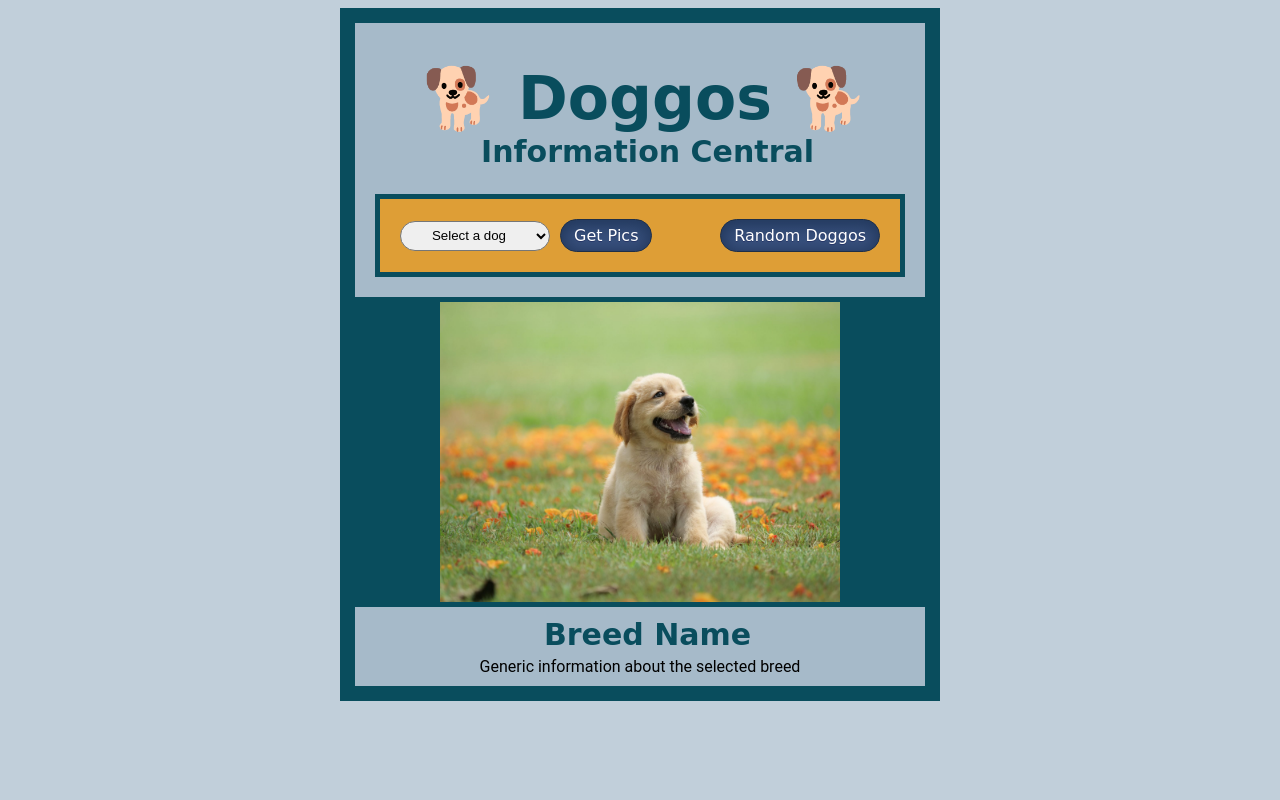
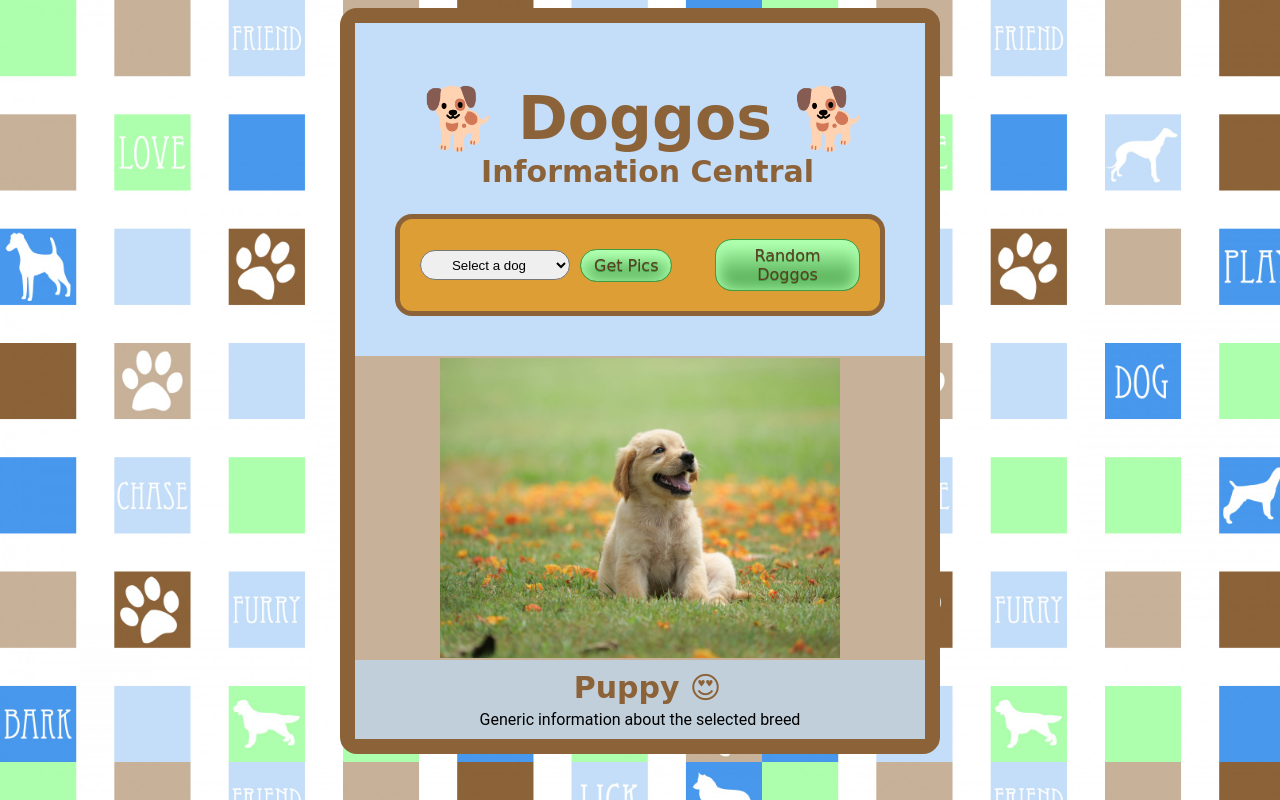
Before and after one commit to devami22/doggos-info-site, a plain HTML site: page index.html in a window 1280 px wide. Drawn offline with Linux system fonts and the light colour scheme; no server answers; a web font is replaced by a local one.

Commit message:
JS and layout improvements

```diff
--- a/index.css
+++ b/index.css
@@ -3,7 +3,8 @@
 }
 
 body {
-  background-color: #C1CFDA;
+  background-image: url(images/dog-background-wallpaper-design.jpg);
+  background-size: contain;
   font-family: 'Roboto', sans-serif;
 }
 
@@ -13,7 +14,7 @@ h1 {
   font-family: 'Underdog', cursive;
   font-size: 60px;
   margin-bottom: 0;
-  color: #094D5D;
+  color: #8C6238;
 }
 h2 {
   text-align: center;
@@ -21,12 +22,20 @@ h2 {
   margin-top: 0;
   font-family: 'Underdog', cursive;
   font-size: 30px;
-  color: #094D5D;
+  color: #8C6238;
+}
+
+.top-section {
+  padding: 20px;
+  margin-top: 0;
+  background-color: #C4DEF9;
 }
 
 .container {
-  border: solid 15px #094D5D;
-  background-color: #A6BAC9;
+  margin-top: 0;
+  border-radius: 17px;
+  border: solid 15px #8C6238;
+  /* background-color: #A6BAC9; */
   max-width: 600px;
   margin: 0 auto;
 }
@@ -41,7 +50,7 @@ h2 {
 }
 
 .dropbtn:hover, .dropbtn:focus {
-  background-color: #2980B9;
+  background-color: #8C6238;
 }
 
 .dropdown {
@@ -74,8 +83,9 @@ h2 {
 }
 
 .form {
+  border-radius: 17px;
   margin: 20px;
-  border: solid 5px #094D5D;
+  border: solid 5px #8C6238;
   background-color: #DE9E36;
   text-align: center;
   padding: 15px;
@@ -100,19 +110,19 @@ h2 {
 }
 
 .breed-btn {
-  box-shadow:inset 0px 0px 15px 3px #23395e;
-	background:linear-gradient(to bottom, #2e466e 5%, #415989 100%);
-	background-color:#2e466e;
+  box-shadow:inset 0px 0px 15px 3px #ADFFAD;
+	background:linear-gradient(to bottom, #ADFFAD 5%, #419b41 100%);
+	background-color:#419b41;
 	border-radius:17px;
-	border:1px solid #1f2f47;
+	border:1px solid #419b41;
 	display:inline-block;
 	cursor:pointer;
-	color:#ffffff;
+	color:#5a3f24;
 	font-family: 'Underdog', cursive;
 	font-size:1rem;
 	padding:6px 13px;
 	text-decoration:none;
-	text-shadow:0px 1px 0px #263666;
+	text-shadow:0px 1px 0px #419b41;
 }
 
 .breed-btn:hover {
@@ -124,21 +134,20 @@ h2 {
   outline: none;
 }
 
-
 .lucky-btn {
-  box-shadow:inset 0px 0px 15px 3px #23395e;
-	background:linear-gradient(to bottom, #2e466e 5%, #415989 100%);
-	background-color:#2e466e;
+  box-shadow:inset 0px 0px 15px 3px #ADFFAD;
+	background:linear-gradient(to bottom, #ADFFAD 5%, #419b41 100%);
+	background-color:#419b41;
 	border-radius:17px;
-	border:1px solid #1f2f47;
+	border:1px solid #419b41;
 	display:inline-block;
 	cursor:pointer;
-	color:#ffffff;
+	color:#5a3f24;
 	font-family: 'Underdog', cursive;
 	font-size:1rem;
 	padding:6px 13px;
 	text-decoration:none;
-	text-shadow:0px 1px 0px #263666;
+	text-shadow:0px 1px 0px #419b41;
 }
 
 .lucky-btn:hover {
@@ -169,12 +178,12 @@ h2 {
 }
 
 .dog-image {
-  padding: 5px;
+  padding: 2px;
   justify-content: center;
   display: flex;
   max-height: 400px;
   object-fit: contain;
-  background-color: #094D5D;
+  background-color: #C7B198;
 }
 
 button:focus {
@@ -187,6 +196,7 @@ button:focus {
 }
 
 .info-section {
+  background-color: #C1CFDA;
   display: flex;
   flex-direction: column;
 }
--- a/index.html
+++ b/index.html
@@ -11,6 +11,7 @@
 </head>
 <body>
     <div class="container">
+      <div class="top-section">
         <h1>🐕 Doggos 🐕 </h1>
         <h2>Information Central</h2>
 
@@ -22,24 +23,24 @@
                 Select a dog
               </option>
             </select>
-            <div class="breed">
-              <button class="breed-btn" type="submit">Get Pics</button>
-            </div>
+              <div class="breed">
+                <button class="breed-btn" type="button">Get Pics</button>
+              </div>
           </div>
-
           <div class="lucky">
-            <button class="lucky-btn" type="submit">Random Doggos</button>
+                <button class="lucky-btn" type="submit">Random Doggos</button>
           </div>
-
         </form>
+      </div>
 
         <div class="dog-image">
           <img class="puppy-pic" src="images/puppy.jpg" alt="black-frame">
         </div>
 
+
         <div class="info-section">
           <div class ="breed-title">
-            <h2 class="breed-name">Breed Name</h2>
+            <h2 class="breed-name">Puppy 😍</h2>
           </div>
 
           <div class="breed-data">
--- a/index.js
+++ b/index.js
@@ -14,7 +14,7 @@ function getDogImage(dog) {
 const getRandomDog = () => {
   fetch(`https://dog.ceo/api/breeds/image/random`)
     .then(response => response.json())
-  .then(data =>loadDogImage(data.message));
+    .then(data => loadDogImage(data.message));
 }
 
 function selectDog() {
@@ -34,11 +34,14 @@ function selectDog() {
 function loadDogImage(image){
  const img = document.createElement('img');
   img.setAttribute('src', image);
-      img.setAttribute('id', 'hello')
+  img.setAttribute('id', image)
+  const breedsNameString = image.slice((image.indexOf(`s/`) + 2), (image.indexOf(`/n`)));
   img.setAttribute('class', 'dog-image')
   const dogImage = document.querySelector('.dog-image')
   dogImage.innerHTML='';
   dogImage.appendChild(img);
+  const dogName = document.querySelector('.breed-name');
+  dogName.textContent = breedsNameString.charAt(0).toUpperCase() + breedsNameString.slice(1);
 }
 
 dogMenu.addEventListener('change', (event) => {
@@ -49,6 +52,7 @@ dogMenu.addEventListener('change', (event) => {
 form.addEventListener('submit',(event)=>{
   event.preventDefault();
   console.log(dogMenu.value);
+
   dogMenu.selectedIndex = 0;
   getRandomDog()
 })
```
Also changed, not shown: images/dog-background-wallpaper-design.jpg (added). Lines whose indentation alone changed are shown as unchanged.
